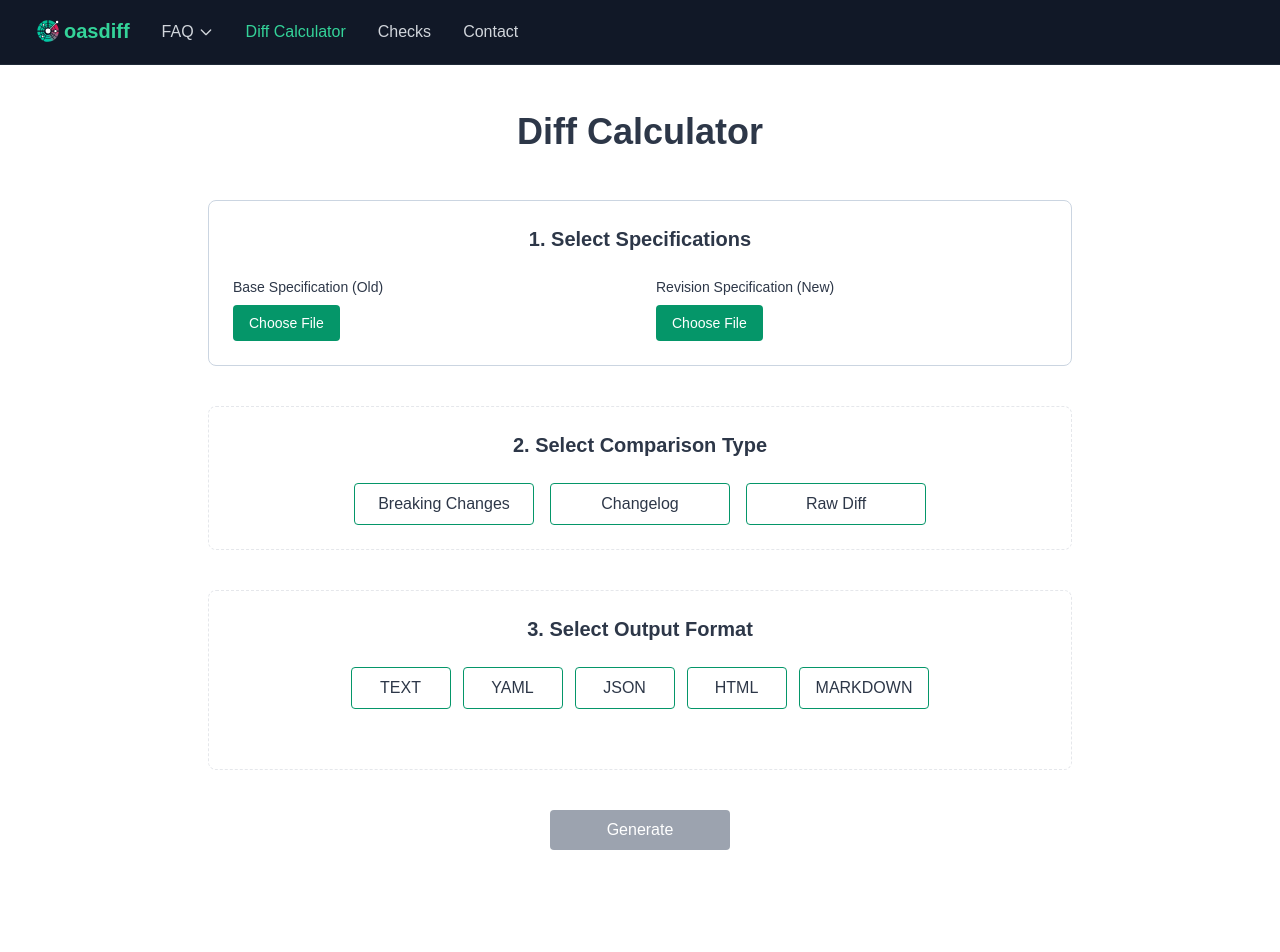
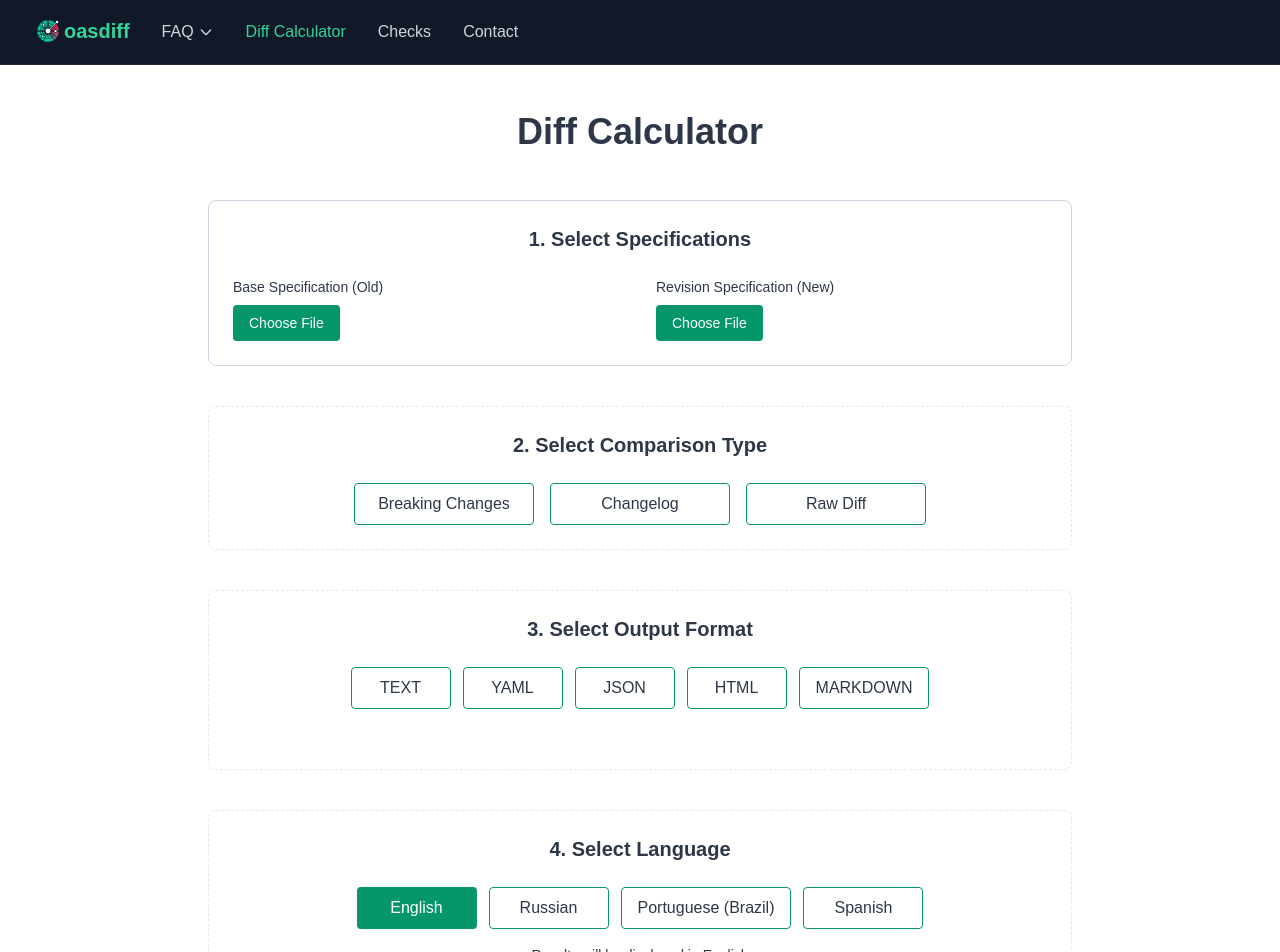
Before and after one commit to oasdiff/w3, a Next.js app: page /diff-calculator in a window 1280 px wide. Shown: the top 952 px of the page. Before the commit the page ends 930 px from the top, so only its background shows below. Built offline with nearby package versions, Linux system fonts and the light colour scheme.

Commit message:
add language selection

```diff
--- a/app/diff-calculator/page.tsx
+++ b/app/diff-calculator/page.tsx
@@ -176,6 +176,7 @@ export default function DiffCalculator() {
   const [file2, setFile2] = useState<File | null>(null);
   const [selectedMode, setSelectedMode] = useState<DiffMode | null>(null);
   const [selectedFormat, setSelectedFormat] = useState<string | null>(null);
+  const [selectedLanguage, setSelectedLanguage] = useState<string>('en');
   const [result, setResult] = useState<string>('');
   const [isLoading, setIsLoading] = useState(false);
   const [copyStatus, setCopyStatus] = useState<'idle' | 'copied' | 'error'>('idle');
@@ -187,6 +188,13 @@ export default function DiffCalculator() {
   const modalRef = useRef<HTMLDivElement>(null);
 
   const availableFormats = ['text', 'yaml', 'json', 'html', 'markdown'];
+
+  const availableLanguages = [
+    { code: 'en', name: 'English' },
+    { code: 'ru', name: 'Russian' },
+    { code: 'pt-br', name: 'Portuguese (Brazil)' },
+    { code: 'es', name: 'Spanish' }
+  ];
 
   // Explanations for Breaking/Changelog Modes (from BREAKING-CHANGES.md#output-formats)
   const formatExplanations: { [key: string]: string } = {
@@ -219,7 +227,8 @@ export default function DiffCalculator() {
   const filesSelected = !!file1 && !!file2;
   const modeSelected = !!selectedMode;
   const formatSelected = !!selectedFormat;
-  const canGenerate = filesSelected && modeSelected && formatSelected && !isLoading;
+  const languageSelected = !!selectedLanguage;
+  const canGenerate = filesSelected && modeSelected && formatSelected && languageSelected && !isLoading;
 
   const handleFileChange = (e: React.ChangeEvent<HTMLInputElement>, fileNum: 1 | 2) => {
     const file = e.target.files?.[0] || null;
@@ -241,8 +250,13 @@ export default function DiffCalculator() {
     setResult('');
   };
 
+  const handleLanguageSelect = (language: string) => {
+    setSelectedLanguage(language);
+    setResult('');
+  };
+
   const handleGenerate = async () => {
-    if (!canGenerate || !file1 || !file2 || !selectedMode || !selectedFormat) return;
+    if (!canGenerate || !file1 || !file2 || !selectedMode || !selectedFormat || !selectedLanguage) return;
 
     // Map user selected format to the format value sent to the backend
     const userFormatToBackendFormat: { [key: string]: string } = {
@@ -279,7 +293,8 @@ export default function DiffCalculator() {
         method: 'POST',
         body: formData,
         headers: {
-          'Accept': acceptHeader
+          'Accept': acceptHeader,
+          'Accept-Language': selectedLanguage
         }
       });
       const data = await response.text();
@@ -482,6 +497,29 @@ export default function DiffCalculator() {
         </div>
       </div>
 
+      <div className={`mb-10 p-6 border rounded-lg ${formatSelected ? 'border-[var(--background-hover)] bg-[var(--background-card)]/30' : 'border-dashed border-[var(--foreground)]/30 bg-transparent'}`}>
+        <h2 className={`text-xl font-semibold text-center mb-6 ${formatSelected ? 'text-[var(--foreground)]' : 'text-[var(--foreground)]/50'}`}>4. Select Language</h2>
+        <div className="flex justify-center gap-3 flex-wrap">
+          {availableLanguages.map(lang => (
+            <Button
+              key={lang.code}
+              onClick={() => handleLanguageSelect(lang.code)}
+              disabled={!formatSelected}
+              className={`min-w-[120px] px-4 py-2 rounded font-medium ${
+                selectedLanguage === lang.code
+                  ? 'bg-emerald-600 text-white'
+                  : 'bg-transparent text-[var(--foreground)] border border-emerald-600 hover:bg-emerald-600/10 disabled:border-[var(--foreground)]/30 disabled:text-[var(--foreground)]/50 disabled:hover:bg-transparent'
+              }`}
+            >
+              {lang.name}
+            </Button>
+          ))}
+        </div>
+        <div className="mt-4 text-center text-sm text-[var(--foreground)]/70 min-h-[1.25rem]">
+          {selectedLanguage && `Results will be displayed in ${availableLanguages.find(l => l.code === selectedLanguage)?.name || 'the selected language'}`}
+        </div>
+      </div>
+
       <div className="mb-8 flex justify-center">
         <Button
           onClick={handleGenerate}
```
